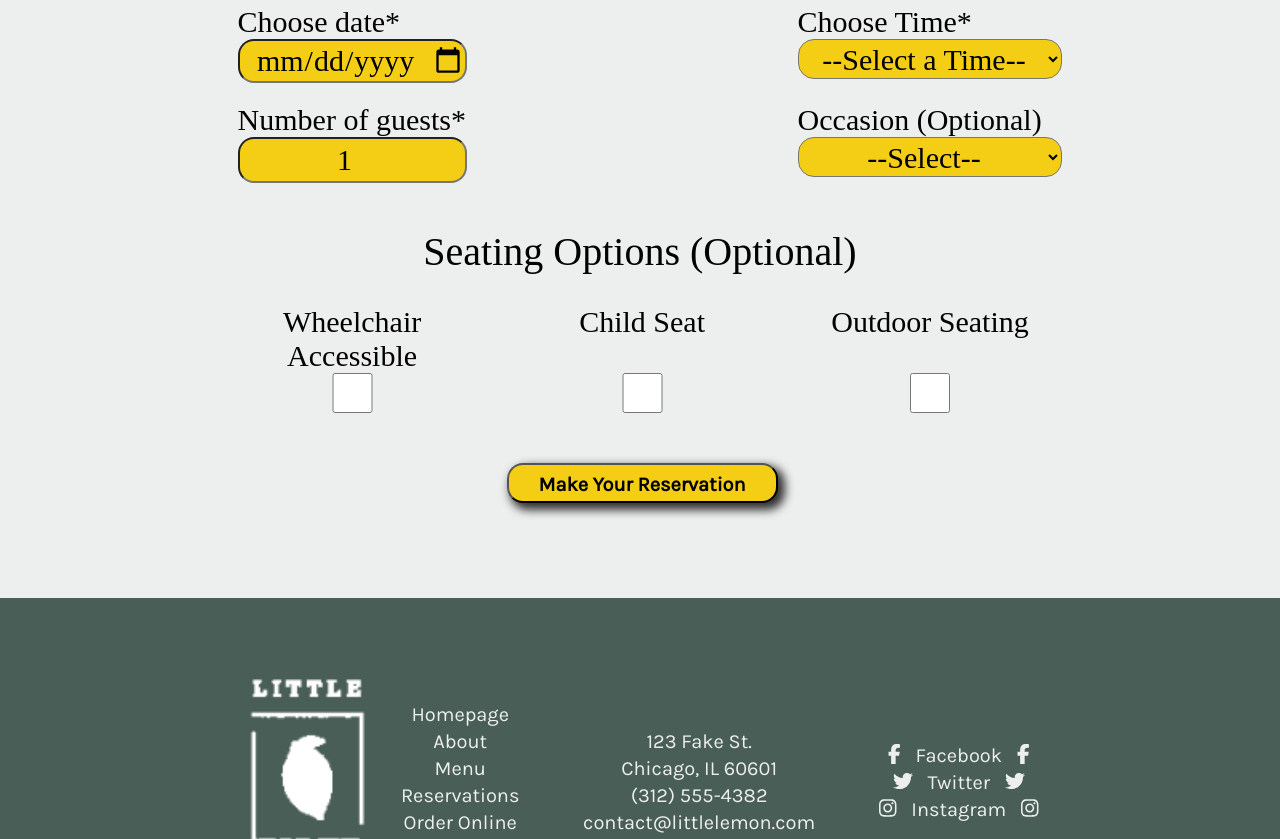
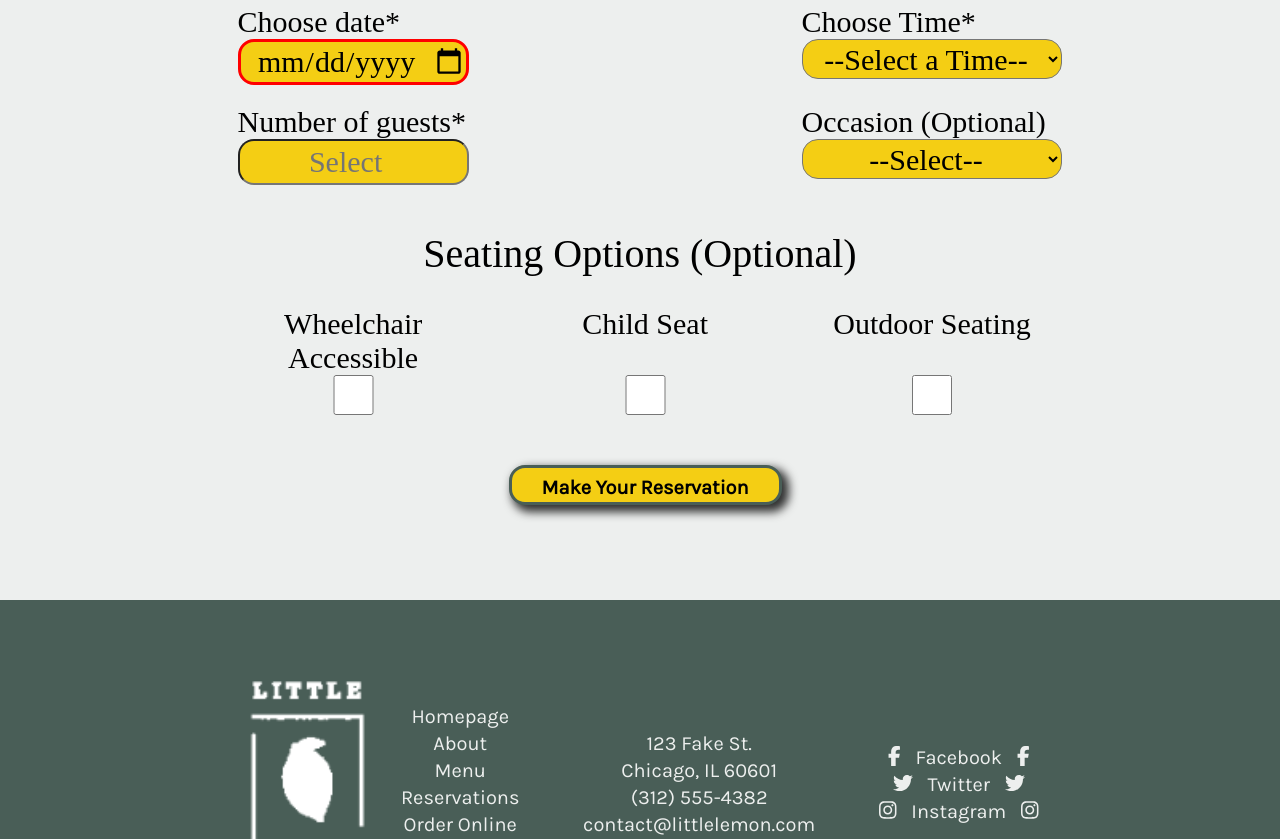
Before and after one commit to horoserp/Capstone, a React (Create React App) app: page /reservations in a window 1280 px wide. Shown: the part 1040-1879 px from the top of the page. Built offline with nearby package versions, Linux system fonts and the light colour scheme; a web font is replaced by a local one.

Commit message:
Update: Add client-side html5 form validation for ReserveForm.

```diff
--- a/src/App.css
+++ b/src/App.css
@@ -314,6 +314,10 @@ input:not(:focus):not(:placeholder-shown):invalid {
     border: 3px solid red;
 }
 
+input:not(:focus):not(:placeholder-shown):valid {
+    border: 3px solid #495E57;
+}
+
 @media (max-width: 600px) {
     .container {
         gap: 10px 0;
--- a/src/Components/ReserveForm.js
+++ b/src/Components/ReserveForm.js
@@ -15,7 +15,7 @@ function ReserveForm(state, stateChange) {
 
     const [date, setDate] = useState("");
     const [time, setTime] = useState("");
-    const [numOfGuests, setNumOfGuests] = useState("1");
+    const [numOfGuests, setNumOfGuests] = useState("");
     const [occasion, setOccasion] = useState("");
     const [accessible, setAccessible] = useState(false);
     const [child, setChild] = useState(false);
@@ -96,6 +96,7 @@ function ReserveForm(state, stateChange) {
                 className="col-1"
                 value={date}
                 onChange={dateHandler}
+                required
             />
             <SelectBar
                 inputName="res-time"
@@ -106,6 +107,7 @@ function ReserveForm(state, stateChange) {
                 labelRow="1/2"
                 selectCol="3/4"
                 selectRow="2/3"
+                required
             >
                 Choose Time*
             </SelectBar>
@@ -117,7 +119,9 @@ function ReserveForm(state, stateChange) {
                 max="10"
                 id="guests"
                 className="col-1"
+                placeholder="Select"
                 onChange={(e) => setNumOfGuests(e.target.value)}
+                required
             />
             <SelectBar
                 inputName="occasion"
```
